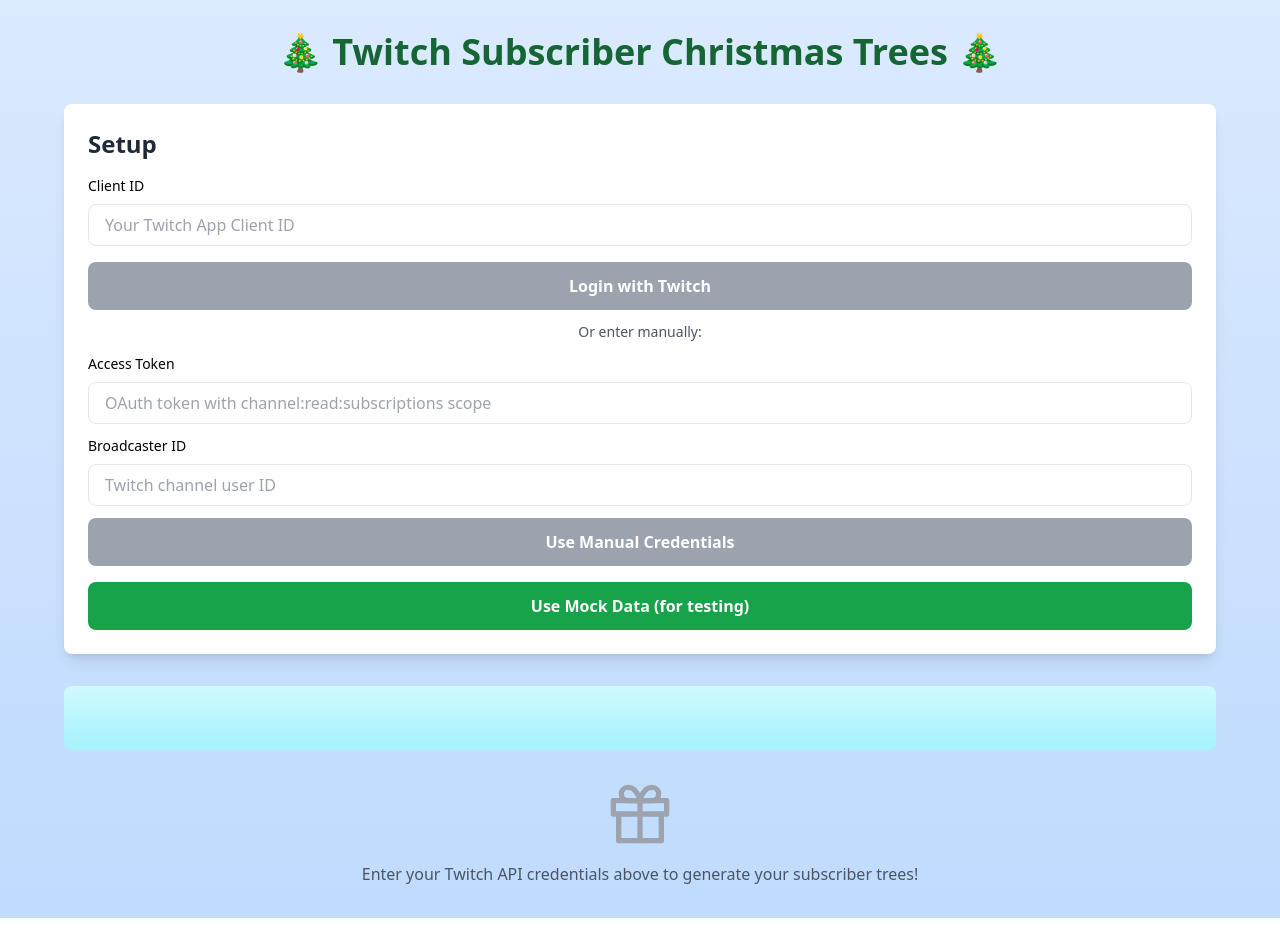
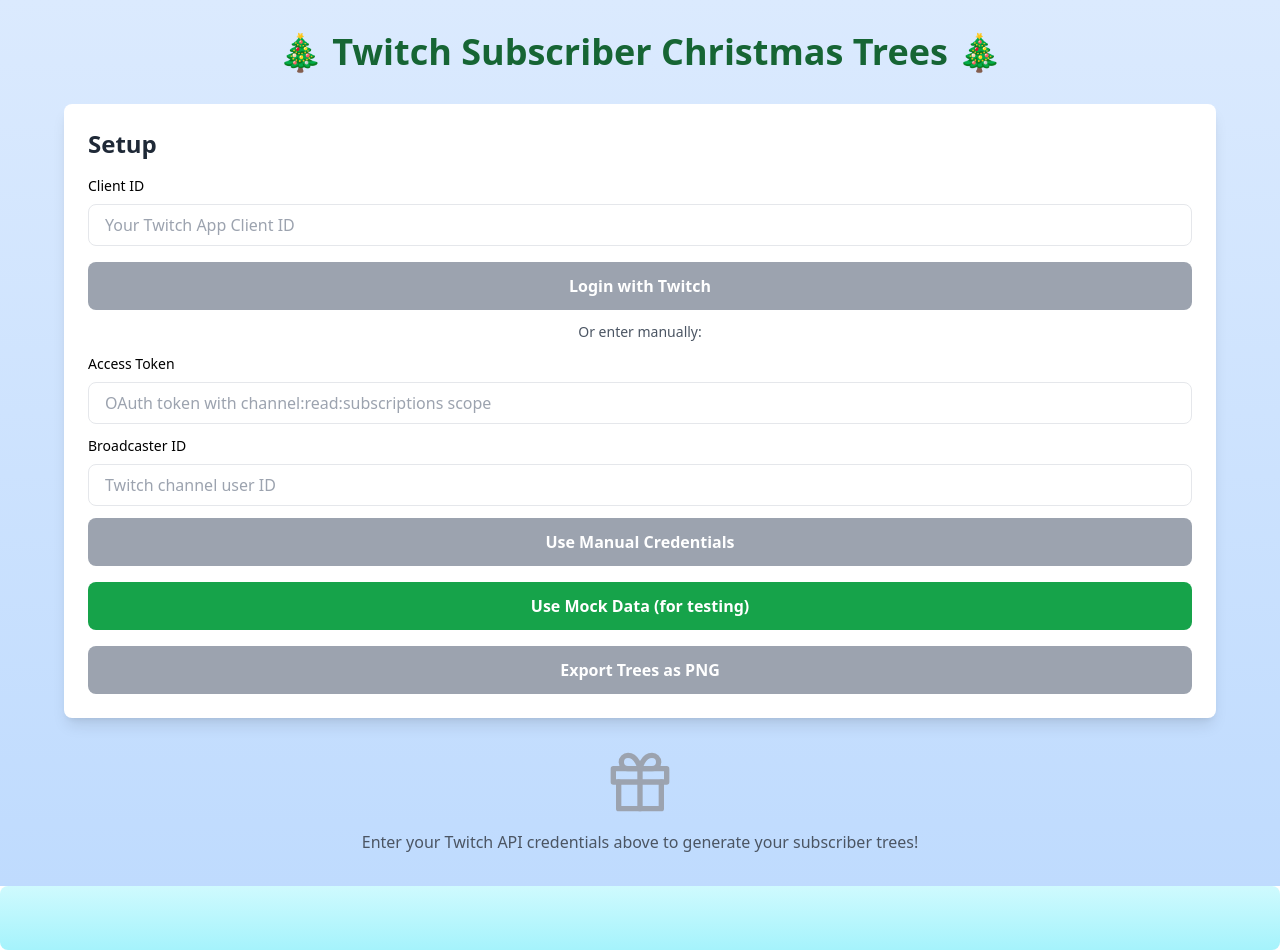
Before and after one commit to garlic1/twitch-christmas-tree, a React (Create React App) app: page / in a window 1280 px wide. Before the commit the page ends 918 px from the top, so only its background shows below. Built offline with nearby package versions, Linux system fonts and the light colour scheme.

Commit message:
export png

```diff
--- a/package.json
+++ b/package.json
@@ -3,10 +3,11 @@
   "version": "1.0.0",
   "private": true,
   "dependencies": {
+    "html2canvas": "^1.4.1",
+    "lucide-react": "^0.263.1",
     "react": "^18.2.0",
     "react-dom": "^18.2.0",
-    "react-scripts": "5.0.1",
-    "lucide-react": "^0.263.1"
+    "react-scripts": "5.0.1"
   },
   "scripts": {
     "start": "react-scripts start",
--- a/src/App.js
+++ b/src/App.js
@@ -2,6 +2,7 @@
 import { Gift } from "lucide-react";
 import { generateTree } from "./generateTree";
 import { MOCK_SUBS } from "./mock";
+import { exportTreesAsPNG } from "./export";
 
 const trees = [
   { bg: "bg-red-600", border: "border-yellow-400" },
@@ -135,6 +136,16 @@
   };
 
   return (
+    <>
+      <style>{`
+        .html2canvas-padding {
+          padding-bottom: 0 !important;
+        }
+
+        body.exporting-canvas .html2canvas-padding {
+          padding-bottom: 14px !important;
+        }
+      `}</style>
       <div className="min-h-screen bg-gradient-to-b from-blue-100 to-blue-200 p-8">
         <div className="max-w-6xl mx-auto">
           <h1 className="text-4xl font-bold text-center mb-8 text-green-800">
@@ -231,6 +242,14 @@
               >
                 Use Mock Data (for testing)
               </button>
+
+              <button
+                onClick={exportTreesAsPNG}
+                disabled={subscribers.length === 0}
+                className="w-full bg-green-600 text-white py-3 rounded-lg font-bold hover:bg-green-700 disabled:bg-gray-400 disabled:cursor-not-allowed"
+              >
+                Export Trees as PNG
+              </button>
             </div>
 
             {error && (
@@ -247,11 +266,6 @@
           </div>
 
           {/* Trees */}
-        <div className="flex flex-wrap justify-center bg-gradient-to-b from-cyan-100 to-cyan-200 rounded-lg p-8">
-          {trees.map(({ bg, border }, treeIndex) =>
-            generateTree(bg, border, treeIndex, subscribers)
-          )}
-        </div>
 
           {subscribers.length === 0 && !loading && (
             <div className="text-center text-gray-600 mt-8">
@@ -264,6 +278,12 @@
           )}
         </div>
       </div>
+      <div className="trees-container flex flex-row flex-wrap justify-center bg-gradient-to-b from-cyan-100 to-cyan-200 rounded-lg p-8">
+        {trees.map(({ bg, border }, treeIndex) =>
+          generateTree(bg, border, treeIndex, subscribers)
+        )}
+      </div>
+    </>
   );
 };
 
--- /dev/null
+++ b/src/export.js
@@ -0,0 +1,36 @@
+export const exportTreesAsPNG = async () => {
+  try {
+    const html2canvas = (await import("html2canvas")).default;
+
+    document.body.classList.add('exporting-canvas');
+
+    // Get all individual tree containers
+    const treeElements = document.querySelectorAll(".tree-item");
+
+    for (let i = 0; i < treeElements.length; i++) {
+      const canvas = await html2canvas(treeElements[i], {
+        backgroundColor: null, // Transparent background
+        scale: 2,
+        logging: false,
+        useCORS: true,
+      });
+
+      canvas.toBlob((blob) => {
+        const url = URL.createObjectURL(blob);
+        const link = document.createElement("a");
+        link.download = `christmas-tree-${i + 1}-${Date.now()}.png`;
+        link.href = url;
+        link.click();
+        URL.revokeObjectURL(url);
+      });
+
+      // Small delay between downloads
+      await new Promise((resolve) => setTimeout(resolve, 300));
+    }
+
+    document.body.classList.remove('exporting-canvas');
+  } catch (error) {
+    console.error("Export failed:", error);
+    alert("Failed to export images. Make sure all images are loaded.");
+  }
+};
--- a/src/generateTree.js
+++ b/src/generateTree.js
@@ -255,8 +255,12 @@
   const positions = generateRandomizedPositions();
 
   return (
-    <div key={treeIndex} className="relative inline-block m-8 w-90" style={{ width: '768px' }}>
-      <img src="/arvorinha.png" alt="Christmas Tree" className="w-100"/>
+    <div
+      key={treeIndex}
+      className="tree-item relative inline-block m-8 w-90"
+      style={{ width: "600px" }}
+    >
+      <img src="/arvorinha.png" alt="Christmas Tree" className="w-100" />
 
       {treeSubs.map((sub, idx) => {
         const pos = positions[idx] || positions[positions.length - 1];
@@ -271,7 +275,12 @@
               transform: `translate(-50%, -50%) rotate(${pos.rotate}deg)`,
             }}
           >
-            <div className={`text-xl ${bg} text-white px-3 ${border} rounded-full text-sm font-bold border-2 border-yellow-400 shadow-lg whitespace-nowrap`}>
+            <div
+              className={`${bg} text-white px-3 rounded-full text-sm font-bold border-2 ${border} shadow-lg whitespace-nowrap flex items-center html2canvas-padding `}
+              style={{
+                height: "24px",
+              }}
+            >
               {sub.user_name}
             </div>
           </div>
```
Lines whose indentation alone changed are shown as unchanged.
